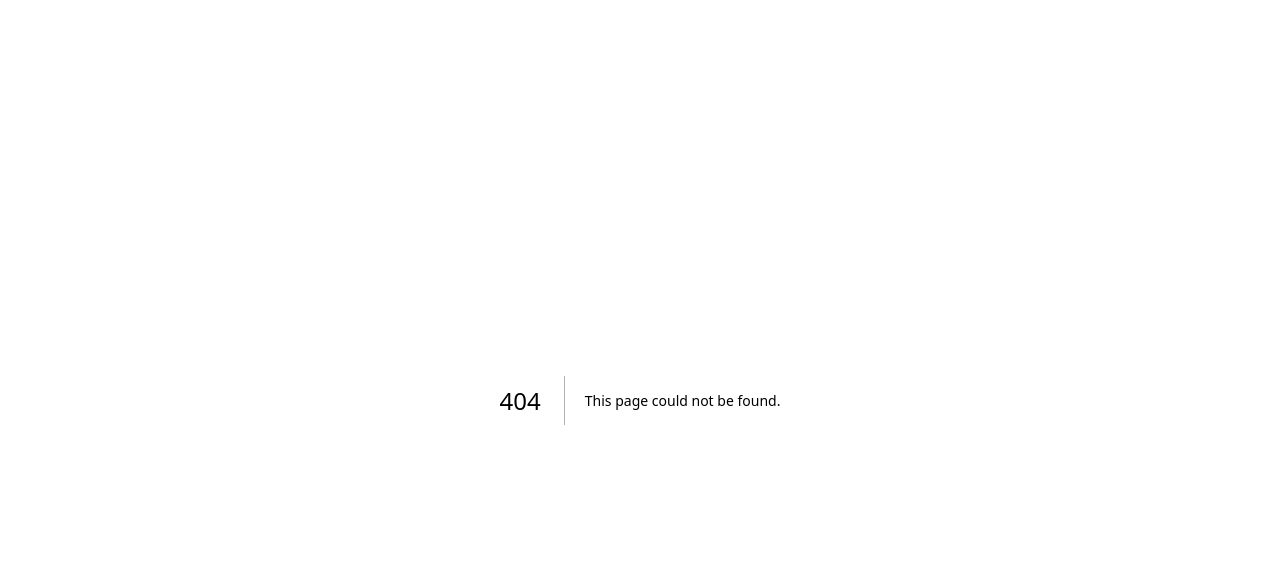
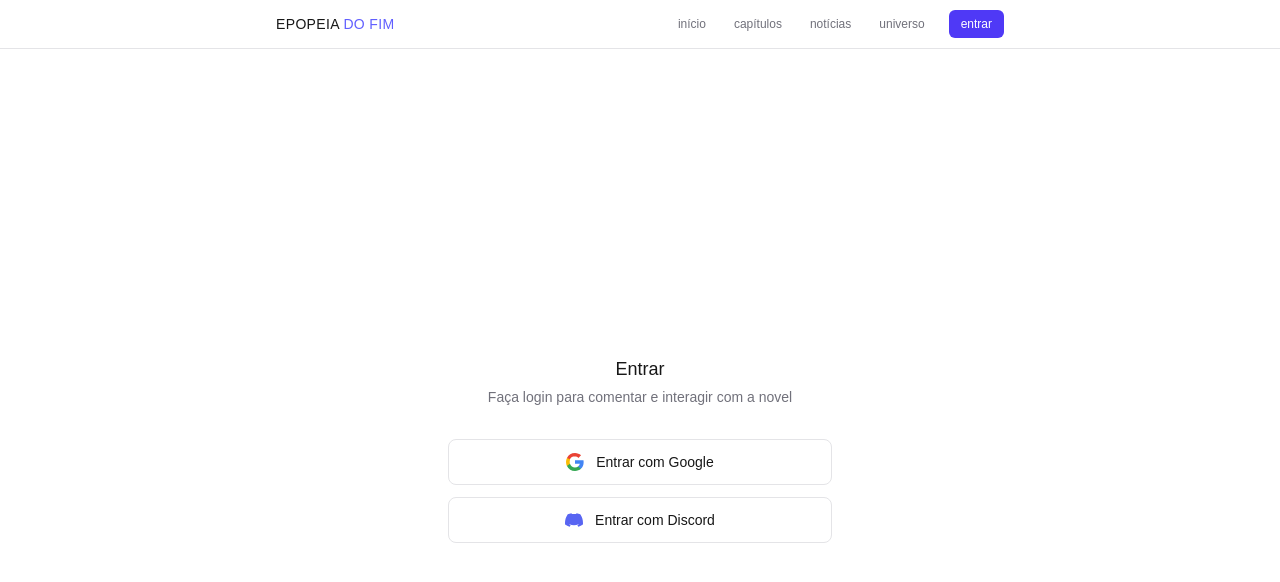
Before and after one commit to rodsouzagx/web-novel, a Next.js app: page /pt/login in a window 1280 px wide. Before the commit this address had no page. Shown: the top 582 px of the page. Built offline with nearby package versions, Linux system fonts and the light colour scheme; no server answers.

Commit message:
feat: add auth pages and login with Google and Discord

```diff
--- /dev/null
+++ b/src/app/[locale]/login/page.tsx
@@ -0,0 +1,55 @@
+import { signInWithGoogle, signInWithDiscord } from "@/lib/supabase/actions";
+
+export default function LoginPage() {
+  return (
+    <main className="min-h-screen flex items-center justify-center px-5">
+      <div className="w-full max-w-sm">
+        <div className="text-center mb-8">
+          <h1 className="text-lg font-medium mb-1">Entrar</h1>
+          <p className="text-sm text-zinc-500">Faça login para comentar e interagir com a novel</p>
+        </div>
+
+        <div className="flex flex-col gap-3">
+          <form action={signInWithGoogle}>
+            <button
+              type="submit"
+              className="w-full flex items-center justify-center gap-3 px-4 py-3 border border-zinc-200 dark:border-zinc-800 rounded-lg text-sm hover:bg-zinc-50 dark:hover:bg-zinc-900 transition-colors"
+            >
+              <svg width="18" height="18" viewBox="0 0 18 18" fill="none">
+                <path
+                  d="M17.64 9.205c0-.639-.057-1.252-.164-1.841H9v3.481h4.844a4.14 4.14 0 0 1-1.796 2.716v2.259h2.908c1.702-1.567 2.684-3.875 2.684-6.615Z"
+                  fill="#4285F4"
+                />
+                <path
+                  d="M9 18c2.43 0 4.467-.806 5.956-2.18l-2.908-2.259c-.806.54-1.837.86-3.048.86-2.344 0-4.328-1.584-5.036-3.711H.957v2.332A8.997 8.997 0 0 0 9 18Z"
+                  fill="#34A853"
+                />
+                <path
+                  d="M3.964 10.71A5.41 5.41 0 0 1 3.682 9c0-.593.102-1.17.282-1.71V4.958H.957A8.996 8.996 0 0 0 0 9c0 1.452.348 2.827.957 4.042l3.007-2.332Z"
+                  fill="#FBBC05"
+                />
+                <path
+                  d="M9 3.58c1.321 0 2.508.454 3.44 1.345l2.582-2.58C13.463.891 11.426 0 9 0A8.997 8.997 0 0 0 .957 4.958L3.964 6.29C4.672 4.163 6.656 3.58 9 3.58Z"
+                  fill="#EA4335"
+                />
+              </svg>
+              Entrar com Google
+            </button>
+          </form>
+
+          <form action={signInWithDiscord}>
+            <button
+              type="submit"
+              className="w-full flex items-center justify-center gap-3 px-4 py-3 border border-zinc-200 dark:border-zinc-800 rounded-lg text-sm hover:bg-zinc-50 dark:hover:bg-zinc-900 transition-colors"
+            >
+              <svg width="18" height="18" viewBox="0 0 24 24" fill="#5865F2">
+                <path d="M20.317 4.37a19.791 19.791 0 0 0-4.885-1.515.074.074 0 0 0-.079.037c-.21.375-.444.864-.608 1.25a18.27 18.27 0 0 0-5.487 0 12.64 12.64 0 0 0-.617-1.25.077.077 0 0 0-.079-.037A19.736 19.736 0 0 0 3.677 4.37a.07.07 0 0 0-.032.027C.533 9.046-.32 13.58.099 18.057a.082.082 0 0 0 .031.057 19.9 19.9 0 0 0 5.993 3.03.078.078 0 0 0 .084-.028 14.09 14.09 0 0 0 1.226-1.994.076.076 0 0 0-.041-.106 13.107 13.107 0 0 1-1.872-.892.077.077 0 0 1-.008-.128 10.2 10.2 0 0 0 .372-.292.074.074 0 0 1 .077-.01c3.928 1.793 8.18 1.793 12.062 0a.074.074 0 0 1 .078.01c.12.098.246.198.373.292a.077.077 0 0 1-.006.127 12.299 12.299 0 0 1-1.873.892.077.077 0 0 0-.041.107c.36.698.772 1.362 1.225 1.993a.076.076 0 0 0 .084.028 19.839 19.839 0 0 0 6.002-3.03.077.077 0 0 0 .032-.054c.5-5.177-.838-9.674-3.549-13.66a.061.061 0 0 0-.031-.03Z" />
+              </svg>
+              Entrar com Discord
+            </button>
+          </form>
+        </div>
+      </div>
+    </main>
+  );
+}
--- /dev/null
+++ b/src/app/auth/callback/route.ts
@@ -0,0 +1,19 @@
+import { createClient } from "@/lib/supabase/server";
+import { NextRequest, NextResponse } from "next/server";
+
+export async function GET(request: NextRequest) {
+  const { searchParams, origin } = new URL(request.url);
+  const code = searchParams.get("code");
+  const next = searchParams.get("next") ?? "/pt";
+
+  if (code) {
+    const supabase = await createClient();
+    const { error } = await supabase.auth.exchangeCodeForSession(code);
+
+    if (!error) {
+      return NextResponse.redirect(`${origin}${next}`);
+    }
+  }
+
+  return NextResponse.redirect(`${origin}/pt`);
+}
--- a/src/components/layout/Navbar.tsx
+++ b/src/components/layout/Navbar.tsx
@@ -2,6 +2,10 @@
 
 import { usePathname } from "next/navigation";
 import Link from "next/link";
+import { useEffect, useState } from "react";
+import { createClient } from "@/lib/supabase/client";
+import { signOut } from "@/lib/supabase/actions";
+import type { User } from "@supabase/supabase-js";
 
 const links = [
   { href: "/pt", label: "início" },
@@ -12,6 +16,19 @@ const links = [
 
 export default function Navbar() {
   const pathname = usePathname();
+  const [user, setUser] = useState<User | null>(null);
+  const [showMenu, setShowMenu] = useState(false);
+  const supabase = createClient();
+
+  useEffect(() => {
+    supabase.auth.getUser().then(({ data }) => setUser(data.user));
+
+    const { data: listener } = supabase.auth.onAuthStateChange((_event, session) => {
+      setUser(session?.user ?? null);
+    });
+
+    return () => listener.subscription.unsubscribe();
+  }, []);
 
   return (
     <nav className="sticky top-0 z-50 bg-white dark:bg-zinc-950 border-b border-zinc-200 dark:border-zinc-800">
@@ -19,6 +36,7 @@ export default function Navbar() {
         <Link href="/pt" className="text-sm font-medium tracking-wide">
           EPOPEIA <span className="text-indigo-500">DO FIM</span>
         </Link>
+
         <div className="flex items-center gap-1">
           {links.map((link) => (
             <Link
@@ -33,6 +51,35 @@ export default function Navbar() {
               {link.label}
             </Link>
           ))}
+
+          {user ? (
+            <div className="relative ml-2">
+              <button
+                onClick={() => setShowMenu(!showMenu)}
+                className="w-7 h-7 rounded-full bg-indigo-600 flex items-center justify-center text-white text-xs font-medium"
+              >
+                {user.email?.[0].toUpperCase()}
+              </button>
+              {showMenu && (
+                <div className="absolute right-0 top-9 bg-white dark:bg-zinc-900 border border-zinc-200 dark:border-zinc-800 rounded-lg shadow-lg py-1 w-40">
+                  <p className="text-xs text-zinc-500 px-3 py-1.5 truncate">{user.email}</p>
+                  <hr className="border-zinc-100 dark:border-zinc-800 my-1" />
+                  <form action={signOut}>
+                    <button className="w-full text-left text-xs text-red-500 px-3 py-1.5 hover:bg-zinc-50 dark:hover:bg-zinc-800">
+                      sair
+                    </button>
+                  </form>
+                </div>
+              )}
+            </div>
+          ) : (
+            <Link
+              href="/pt/login"
+              className="ml-2 text-xs bg-indigo-600 text-white px-3 py-1.5 rounded-md"
+            >
+              entrar
+            </Link>
+          )}
         </div>
       </div>
     </nav>
--- /dev/null
+++ b/src/lib/supabase/actions.ts
@@ -0,0 +1,46 @@
+"use server";
+
+import { createClient } from "./server";
+import { redirect } from "next/navigation";
+
+export async function signInWithGoogle() {
+  const supabase = await createClient();
+
+  const { data, error } = await supabase.auth.signInWithOAuth({
+    provider: "google",
+    options: {
+      redirectTo: `${process.env.NEXT_PUBLIC_SITE_URL}/auth/callback`,
+    },
+  });
+
+  if (error) {
+    console.error(error);
+    return;
+  }
+
+  redirect(data.url);
+}
+
+export async function signInWithDiscord() {
+  const supabase = await createClient();
+
+  const { data, error } = await supabase.auth.signInWithOAuth({
+    provider: "discord",
+    options: {
+      redirectTo: `${process.env.NEXT_PUBLIC_SITE_URL}/auth/callback`,
+    },
+  });
+
+  if (error) {
+    console.error(error);
+    return;
+  }
+
+  redirect(data.url);
+}
+
+export async function signOut() {
+  const supabase = await createClient();
+  await supabase.auth.signOut();
+  redirect("/pt");
+}
```
